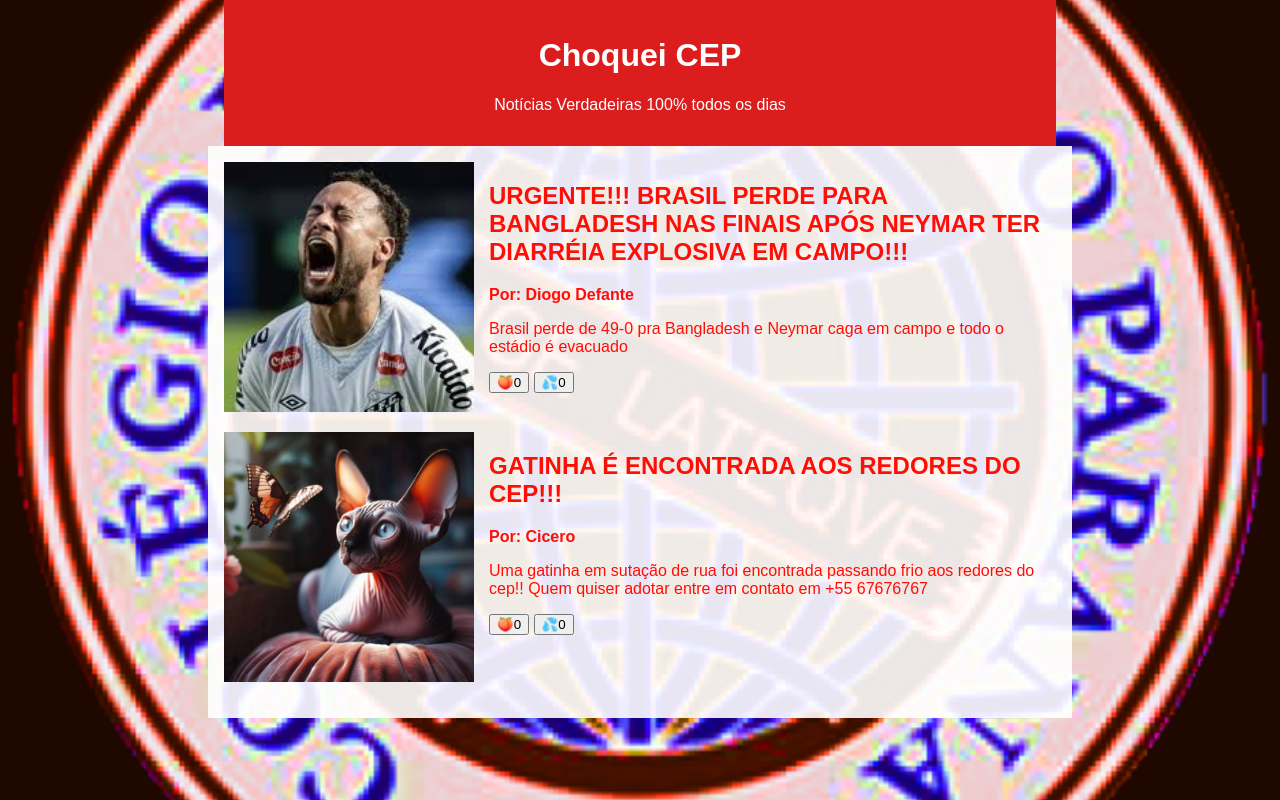
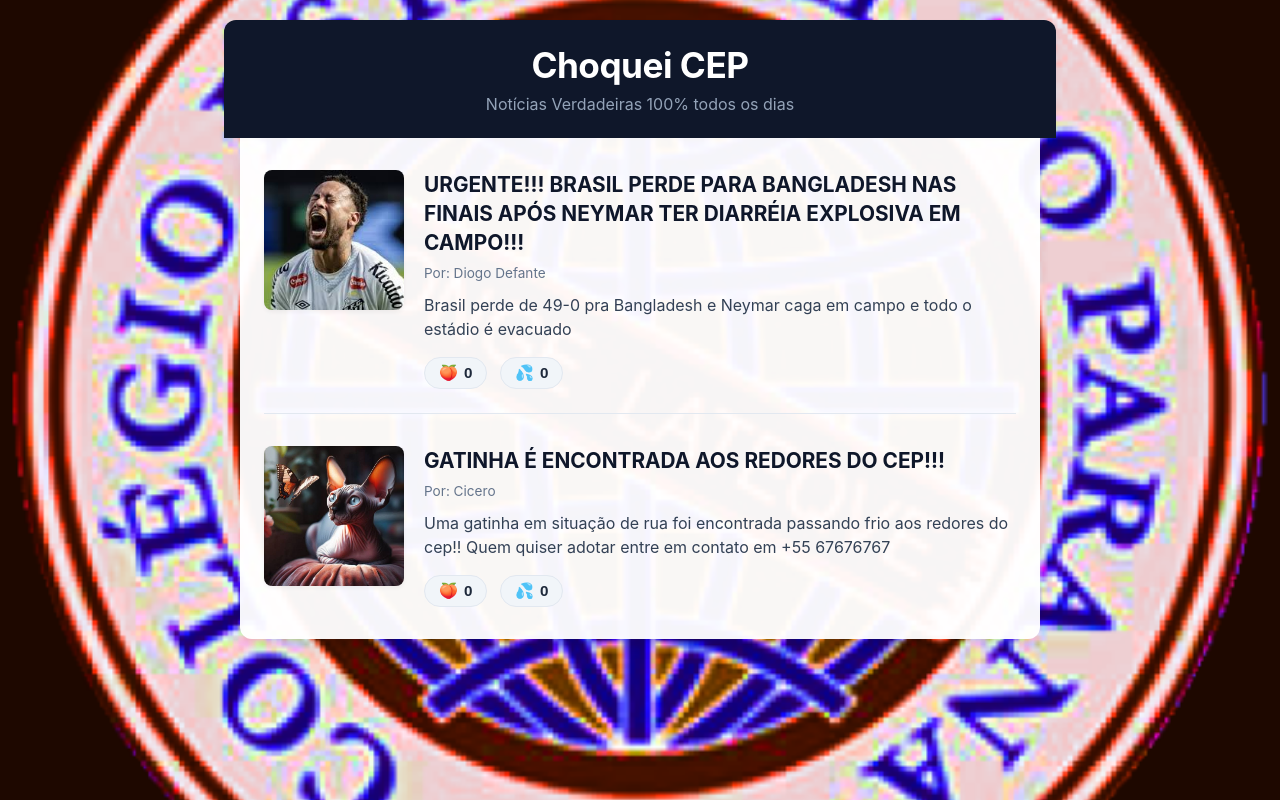
Before and after one commit to joaosiewert/trabalho-1, a plain HTML site: page index.html in a window 1280 px wide. Drawn offline with Linux system fonts and the light colour scheme.

Commit message:
Update index.html
grb

```diff
--- a/index.html
+++ b/index.html
@@ -6,51 +6,122 @@
     <title>Choquei CEP</title>
 
     <style>
-        /* Adiciona a imagem de fundo em toda a página */
-        article img {
-            width: 250px; /* Define a largura maior (coloque o valor que desejar) */
-            height: 250px; /* Define a altura */
-            object-fit: cover; /* Evita que a foto fique esticada ou distorcida */
-        }
         body {
-            background-image: url('gi.png'); /* Substitua pelo nome ou link da sua imagem */
-            background-size: cover;       /* Faz a imagem cobrir a tela inteira */
-            background-position: center;  /* Centraliza a imagem */
-            background-attachment: fixed; /* Mantém o fundo fixo ao rolar a página */
-            margin: 0;                    /* Remove margens padrão do navegador */
-            font-family: Arial, sans-serif;
+            background-image: url('gi.png');
+            background-size: cover;
+            background-position: center;
+            background-attachment: fixed;
+            margin: 0;
+            font-family: -apple-system, BlinkMacSystemFont, "Segoe UI", Roboto, Helvetica, Arial, sans-serif;
+            background-color: #f4f6f9; /* Fundo reserva caso a imagem falhe */
         }
 
         header {
-            background-color: #db1d1d;
-            color: #FFFFFF;
+            background-color: #0f172a; /* Azul escuro profundo/slate */
+            color: #ffffff;
             text-align: center;
             max-width: 800px;
-            margin: 0 auto;
-            padding: 16px;
+            margin: 20px auto 0 auto;
+            padding: 24px 16px;
+            border-radius: 12px 12px 0 0; /* Bordas arredondadas no topo */
+            box-shadow: 0 4px 6px -1px rgba(0, 0, 0, 0.1);
+        }
+
+        header h1 {
+            margin: 0 0 8px 0;
+            font-size: 2.2rem;
+            letter-spacing: -0.5px;
+        }
+
+        header p {
+            margin: 0;
+            color: #94a3b8; /* Texto secundário azulado suave */
+            font-size: 1rem;
         }
 
         main {
-            background-color: rgba(255, 255, 255, 0.9); /* Branco com leve transparência para o fundo aparecer */
-            color: #ff0e06;
-            max-width: 832px; /* Alinha com o tamanho do header + padding */
-            margin: 0 auto;
-            padding: 16px;
+            background-color: rgba(255, 255, 255, 0.96); /* Mais opaco para melhor leitura */
+            color: #1e293b; /* Texto principal quase preto, menos agressivo */
+            max-width: 800px; /* Alinhado perfeitamente com o header */
+            margin: 0 auto 40px auto;
+            padding: 32px 24px;
+            border-radius: 0 0 12px 12px; /* Bordas arredondadas embaixo */
+            box-shadow: 0 10px 15px -3px rgba(0, 0, 0, 0.1);
+            box-sizing: border-box;
         }
 
         article {
             display: flex;
-            margin-bottom: 20px;
-            gap: 15px; /* Cria espaço entre a imagem e o texto */
+            margin-bottom: 32px;
+            padding-bottom: 24px;
+            border-bottom: 1px solid #e2e8f0; /* Linha divisória sutil entre posts */
+            gap: 20px;
         }
 
-        img {
-            width: 80px;
-            height: 80px;
+        article:last-child {
+            border-bottom: none; /* Remove a linha do último post */
+            margin-bottom: 0;
+            padding-bottom: 0;
+        }
+
+        article img {
+            width: 140px;
+            height: 140px;
+            object-fit: cover;
+            border-radius: 8px; /* Cantos arredondados nas fotos */
+            box-shadow: 0 2px 4px rgba(0,0,0,0.05);
+        }
+
+        article h2 {
+            margin: 0 0 8px 0;
+            font-size: 1.3rem;
+            color: #0f172a;
+            line-height: 1.4;
+        }
+
+        article h2:hover {
+            color: #2563eb; /* Título muda de cor ao passar o mouse */
+            cursor: pointer;
         }
 
         .artigo-autor {
-            font-weight: bold;
+            font-size: 0.85rem;
+            color: #64748b; /* Cor de autor mais discreta */
+            margin: 0 0 12px 0;
+        }
+
+        article p:not(.artigo-autor) {
+            font-size: 1rem;
+            color: #334155;
+            line-height: 1.5;
+            margin: 0 0 16px 0;
+        }
+
+        /* Estilização moderna dos botões de reação */
+        button {
+            background-color: #f1f5f9;
+            border: 1px solid #e2e8f0;
+            padding: 6px 14px;
+            border-radius: 20px;
+            cursor: pointer;
+            font-size: 0.95rem;
+            transition: all 0.2s ease;
+            margin-right: 8px;
+            color: #1e293b;
+        }
+
+        button:hover {
+            background-color: #e2e8f0;
+            transform: translateY(-1px);
+        }
+
+        button:active {
+            transform: translateY(1px);
+        }
+
+        button span {
+            margin-left: 6px;
+            font-weight: 600;
         }
     </style>
 </head>
@@ -78,7 +149,7 @@
             <div>
                 <h2>GATINHA É ENCONTRADA AOS REDORES DO CEP!!!</h2>
                 <p class="artigo-autor">Por: Cicero</p>
-                <p>Uma gatinha em sutação de rua foi encontrada passando frio aos redores do cep!! Quem quiser adotar entre em contato em +55 67676767</p>
+                <p>Uma gatinha em situação de rua foi encontrada passando frio aos redores do cep!! Quem quiser adotar entre em contato em +55 67676767</p>
                 <button>🍑<span>0</span></button>
                 <button>💦<span>0</span></button>
             </div>
```
